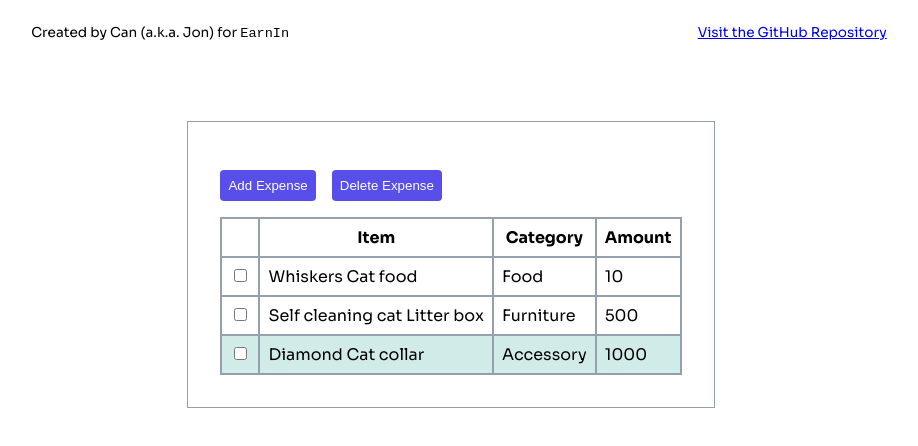
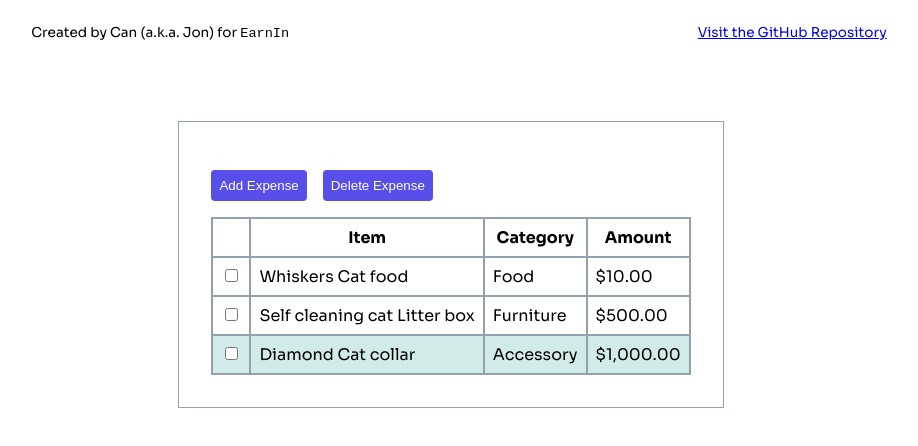
Before and after one commit to cannahum/shoppycat, a Next.js app: page / in a window 1280 px wide. Shown: the top 446 px of the page, without its empty margins (189-1107 px from the left). Built offline with nearby package versions, Linux system fonts and the light colour scheme.

Commit message:
currency formatter in table row

```diff
--- a/app/widgets/CatExpenseWidget/components/Expense.tsx
+++ b/app/widgets/CatExpenseWidget/components/Expense.tsx
@@ -9,6 +9,9 @@ type ExpenseProps = {
   toggleCheckbox: ChangeEventHandler;
   isCategoryWinner: boolean;
 }
+
+const currencyFormatter = Intl.NumberFormat('en-US', { style: 'currency', currency: 'USD' })
+
 function Expense({ expense: ex, toggleCheckbox, isCategoryWinner }: ExpenseProps): JSX.Element {
   const { catExpenseStore: { expensesMarkedForDeletion } } = useCatExpenseContext();
   const isChecked = React.useMemo(() => expensesMarkedForDeletion.has(ex.id), [ex, expensesMarkedForDeletion])
@@ -23,7 +26,7 @@ function Expense({ expense: ex, toggleCheckbox, isCategoryWinner }: ExpenseProps
       </td>
       <td>{ex.itemName}</td>
       <td>{ex.category}</td>
-      <td>{ex.amount}</td>
+      <td>{currencyFormatter.format(ex.amount)}</td>
     </tr>
   )
 }
```
